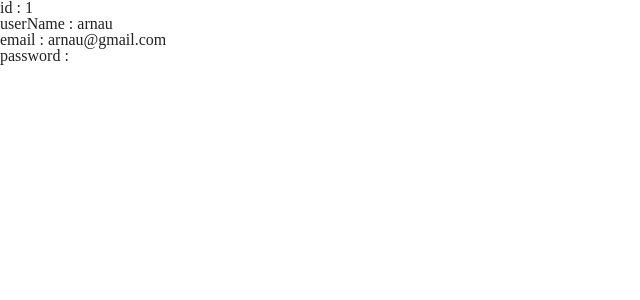
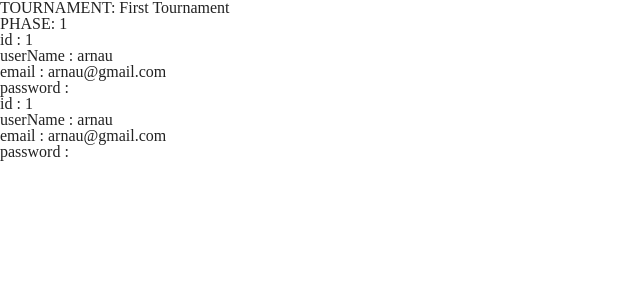
Before and after one commit to arnausd23/React-seed, a React (Create React App) app: page / in a window 1280 px wide. Shown: the top 300 px of the page, without its empty margins (0-640 px from the left). Built offline with nearby package versions, Linux system fonts and the light colour scheme.

Commit message:
Added first hooks services to interact with builders

```diff
--- a/src/App.tsx
+++ b/src/App.tsx
@@ -1,38 +1,24 @@
 import React from 'react';
-import {IPlayer, Player} from "./models/Player";
-import {ITournament, Tournament} from "./models/Tournament";
-import {IMatch, Match} from "./models/Match";
+
+import { useCreatePlayer } from "./services/PlayerService";
+import { useCreateMatch } from "./services/MatchService";
+import { useCreateTournament } from "./services/TournamentService";
+
+import {matchData, player1Data, player2Data, tournamentData} from "./data/fakeDB";
 
 const App: React.FC = () => {
-    const player1: IPlayer = Player.fromJSON({
-        id: '1',
-        userName: 'arnau',
-        email: 'arnau@gmail.com',
-    });
+    const player1 = useCreatePlayer(player1Data);
+    const player2 = useCreatePlayer(player2Data);
+    const tournament = useCreateTournament(tournamentData);
+    const match = useCreateMatch(matchData);
 
-    const player2: IPlayer = Player.fromJSON({
-        id: '2',
-        userName: 'roman',
-        email: 'roman@gmail.com',
-    });
-
-    const tournament: ITournament = Tournament.fromJSON({
-        id: '1',
-        name: 'First Tournament',
-        date: JSON.stringify(Date()),
-        numberOfPhases: 1,
-    });
-
-    const match: IMatch = Match.fromJSON({
-        id: '1',
-        playersId: [player1.id, player2.id],
-        tournamentId: tournament.id,
-        phaseNumber: 1,
-    });
 
     return (
         <div>
-            { Object.keys(player1).map((key: string) => <div key={key}>{key} : { player1[key] }</div>) }
+            <h1>TOURNAMENT: { tournament && tournament.name }</h1>
+            <h2>PHASE: { match && match.phaseNumber }</h2>
+            { player1 && Object.keys(player1).map((key: string) => <div key={key}>{key} : { player1[key] }</div>) }
+            { player2 && Object.keys(player2).map((key: string) => <div key={key}>{key} : { player2[key] }</div>) }
         </div>
     );
 };
--- /dev/null
+++ b/src/data/fakeDB.ts
@@ -0,0 +1,32 @@
+import {IPlayer} from "../models/Player";
+import {ITournament} from "../models/Tournament";
+import {IMatch} from "../models/Match";
+
+export const player1Data: IPlayer = {
+    id: '1',
+    userName: 'arnau',
+    email: 'arnau@gmail.com',
+};
+
+export const player2Data: IPlayer = {
+    id: '1',
+    userName: 'arnau',
+    email: 'arnau@gmail.com',
+};
+
+export const tournamentData: ITournament = {
+    id: '1',
+    name: 'First Tournament',
+    date: JSON.stringify(Date()),
+    numberOfPhases: 1,
+};
+
+export const matchData: IMatch = {
+    id: '1',
+    playersId: [
+        player1Data ? player1Data.id : '',
+        player2Data ? player2Data.id : '',
+    ],
+    tournamentId: tournamentData ? tournamentData.id : '',
+    phaseNumber: 1,
+};
--- /dev/null
+++ b/src/services/MatchService.ts
@@ -0,0 +1,14 @@
+import { useState, useEffect } from "react";
+
+import {IMatch, Match} from "../models/Match";
+
+export function useCreateMatch(data: IMatch) {
+    const [match, setMatch] = useState<Match | null>(null);
+
+    useEffect(() => {
+        // logic to store in DB
+        const match: Match = Match.fromJSON(data);
+        return setMatch(match)
+    }, [data]);
+    return match;
+}
--- /dev/null
+++ b/src/services/PlayerService.ts
@@ -0,0 +1,14 @@
+import { useState, useEffect } from "react";
+
+import {IPlayer, Player} from "../models/Player";
+
+export function useCreatePlayer(data: IPlayer) {
+    const [player, setPlayer] = useState<Player | null>(null);
+
+    useEffect(() => {
+        // logic to store player in DB
+        const player: Player = Player.fromJSON(data);
+        return setPlayer(player)
+    }, [data]);
+    return player;
+}
--- /dev/null
+++ b/src/services/TournamentService.ts
@@ -0,0 +1,14 @@
+import { useState, useEffect } from "react";
+
+import {ITournament, Tournament} from "../models/Tournament";
+
+export function useCreateTournament(data: ITournament) {
+    const [tournament, setTournament] = useState<Tournament | null>(null);
+
+    useEffect(() => {
+        // logic to store in DB
+        const tournament: Tournament = Tournament.fromJSON(data);
+        return setTournament(tournament)
+    }, [data]);
+    return tournament;
+}
```
Also changed, not shown: 1 other file (tests, documents, lock files or other folders).
